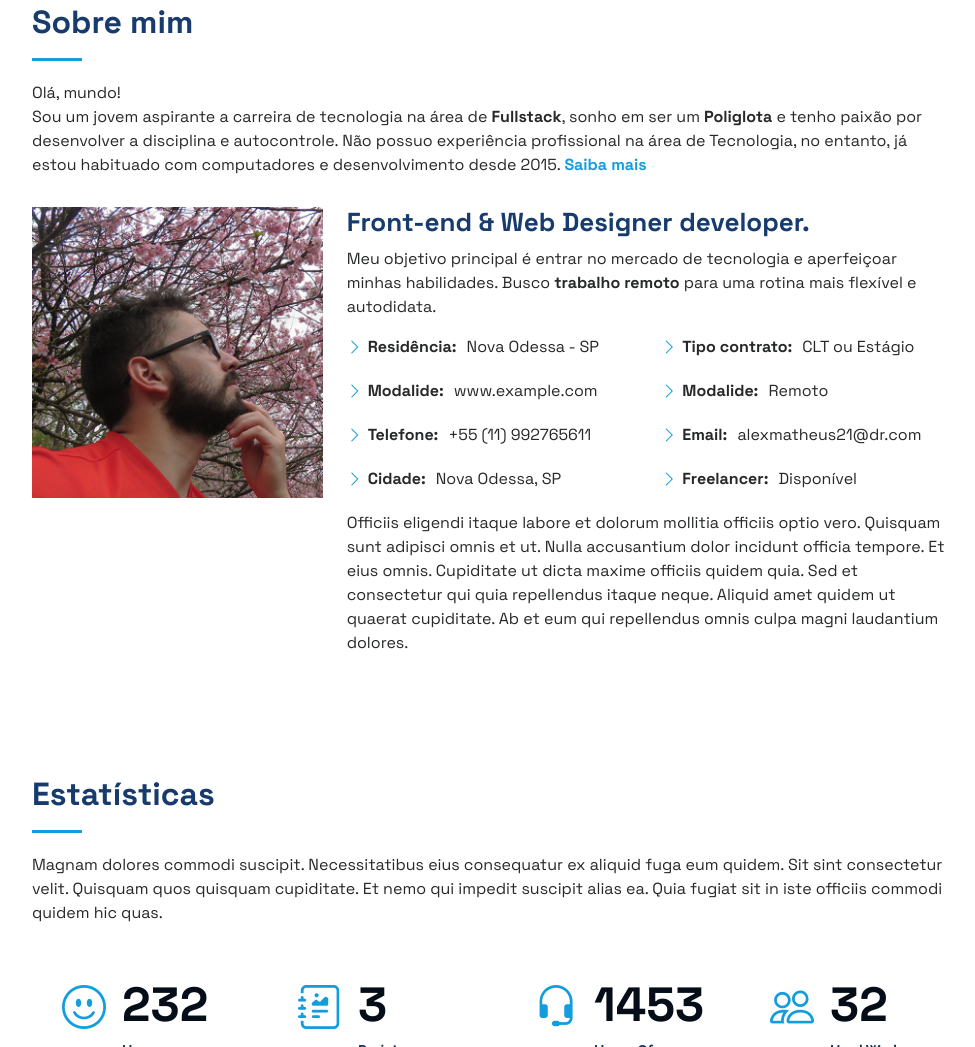
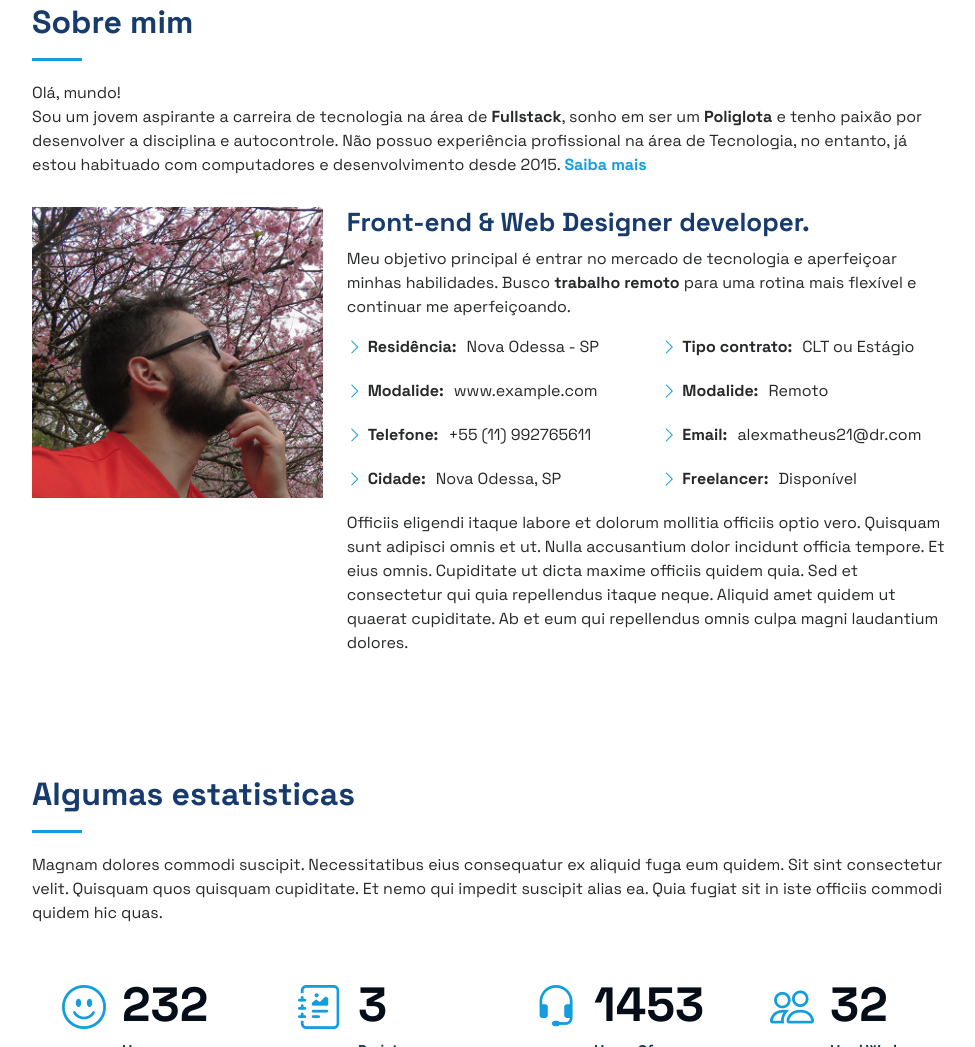
Before and after one commit to alexmatheus21/Mac-Menezes, a plain HTML site: page index.html in a window 1280 px wide. Shown: the part 857-1904 px from the top of the page, without its empty margins (298-1273 px from the left). Drawn offline with Linux system fonts and the light colour scheme.

Commit message:
index update

```diff
--- a/index.html
+++ b/index.html
@@ -95,8 +95,7 @@
           <div class="col-lg-8 pt-4 pt-lg-0 content" data-aos="fade-left">
             <h3>Front-end &amp; Web Designer developer.</h3>
             <p>
-              Meu objetivo principal é entrar no mercado de tecnologia e aperfeiçoar minhas habilidades. Busco <strong>trabalho remoto</strong> para uma rotina mais flexível e autodidata.
-            </p>
+              Meu objetivo principal é entrar no mercado de tecnologia e aperfeiçoar minhas habilidades. Busco <strong>trabalho remoto</strong> para uma rotina mais flexível e continuar me aperfeiçoando.</p>
             <div class="row">
               <div class="col-lg-6">
                 <ul>
@@ -130,7 +129,7 @@
       <div class="container">
 
         <div class="section-title">
-          <h2>Estatísticas</h2>
+          <h2>Algumas estatisticas</h2>
           <p>Magnam dolores commodi suscipit. Necessitatibus eius consequatur ex aliquid fuga eum quidem. Sit sint consectetur velit. Quisquam quos quisquam cupiditate. Et nemo qui impedit suscipit alias ea. Quia fugiat sit in iste officiis commodi quidem hic quas.</p>
         </div>
 
```
